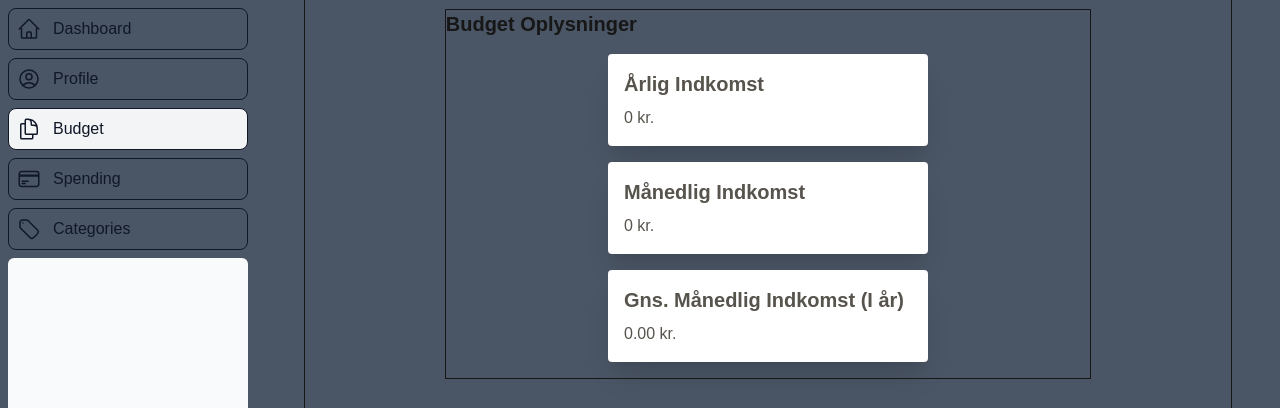
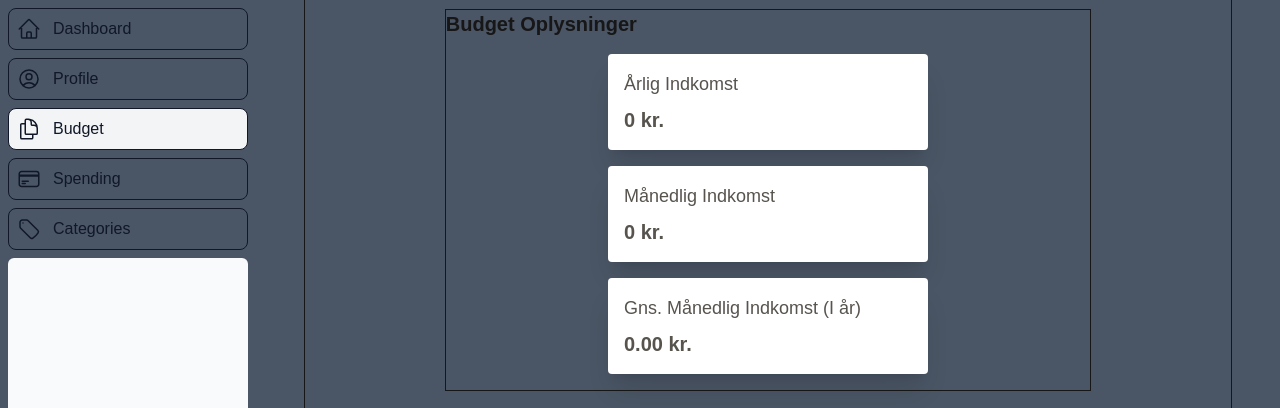
Before and after one commit to MarkusIngerslev/next-economic-frontend, a Next.js app: page /dashboard/budget in a window 1280 px wide. Shown: the part 176-584 px from the top of the page. Built offline with nearby package versions, Linux system fonts and the light colour scheme; no server answers; sample sign-in values are in the browser's storage.

Commit message:
changed styling of summaryCard title and content fields

```diff
--- a/src/app/ui/dashboard/budget/summary-card.tsx
+++ b/src/app/ui/dashboard/budget/summary-card.tsx
@@ -20,8 +20,8 @@ export default function SummaryCard({
         className
       )}
     >
-      <h2 className="text-xl font-bold mb-2">{title}</h2>
-      <p>{content}</p>
+      <h2 className="text-lg font-medium mb-2">{title}</h2>
+      <p className="text-xl font-black">{content}</p>
     </div>
   );
 }
```
